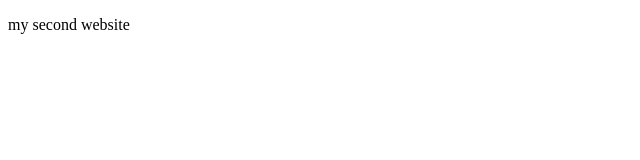
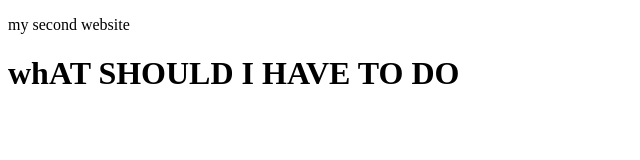
Before and after one commit to kishor-chanda/my-second-website, a plain HTML site: page index.html in a window 1280 px wide. Shown: the whole page, without its empty margins (0-640 px from the left). Drawn offline with Linux system fonts and the light colour scheme.

Commit message:
second commit

```diff
--- a/index.html
+++ b/index.html
@@ -8,5 +8,6 @@
 </head>
 <body>
     <p>my second website</p>
+    <h1>whAT SHOULD I HAVE TO DO</h1>
 </body>
 </html>
```
